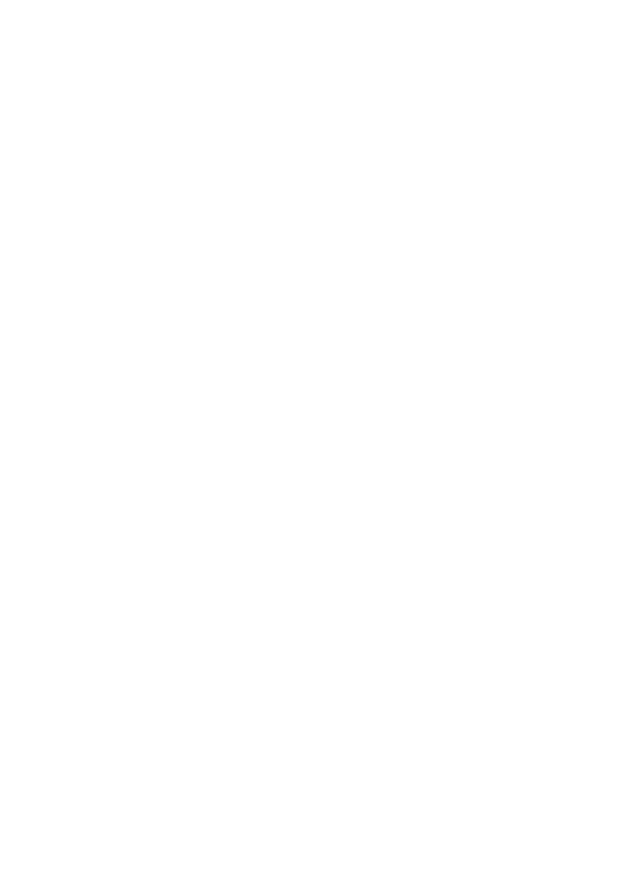
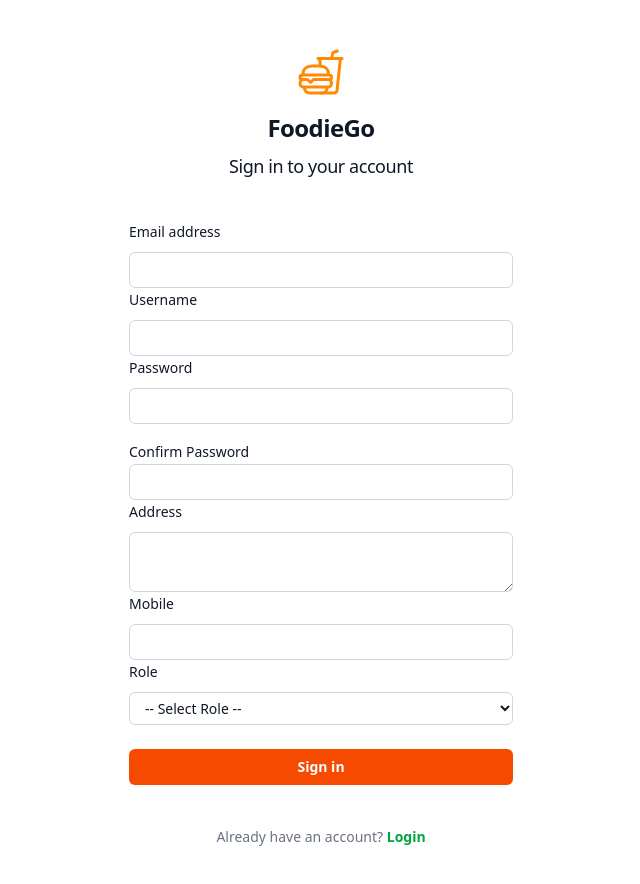
Before and after one commit to sumanthgubbala/FoodieGo-front-end, a React (Vite) app: page /signup in a window 1280 px wide. Before the commit this address had no page. Shown: the top 884 px of the page, without its empty margins (319-959 px from the left). Before the commit the page ends 800 px from the top, so only its background shows below. Built offline with nearby package versions, Linux system fonts and the light colour scheme.

Commit message:
signup and form validation functionality

```diff
--- a/src/App.jsx
+++ b/src/App.jsx
@@ -3,6 +3,7 @@ import './App.css'
 import Login from './components/Login'
 import { BrowserRouter as Router, Routes, Route } from 'react-router-dom';
 import Home from './pages/Home';
+import Signup from './components/Signup';
 
 function App() {
   return (
@@ -10,6 +11,7 @@ function App() {
       <Routes>
         <Route path="/" element={<Home />} />
         <Route path="/login" element={<Login />} />
+        <Route path="/signup" element={<Signup/>}/>
       </Routes>
     </Router>
   )
--- a/src/components/Login.jsx
+++ b/src/components/Login.jsx
@@ -29,7 +29,7 @@ const Login = () => {
         try {
             const basicAuth = 'Basic ' + btoa(`${formData.username}:${formData.password}`);
             console.log(basicAuth);
-            const response = await fetch('http://localhost:1234/menuItems/all', {
+            const response = await fetch('http://localhost:8080/menuItems/all', {
 
                 headers: {
                     Authorization: basicAuth
@@ -62,6 +62,9 @@ const Login = () => {
                         <FormLabel htmlFor='password' className='mt-3'>Password</FormLabel>
                         <Input id='password' type='password' name='password' value={formData.password} onChange={handleChange} border={'black 1px solid'} width={'15.0'}
                             className=' p-1 mt-2 rounded-md' required />
+                        <div class="text-sm">
+                                    <a href="#" class="font-semibold text-red-600 hover:text-indigo-500">Forgot password?</a>
+                        </div>
                         <Container mt={8} gap={4}>
                             <Button type='submit' className='mt-3 text-white bg-orange-400 border-2 border-orange-500 hover:bg-white hover:text-orange-400 font-semibold rounded-md px-6 py-2 duration-200 hidden md:block'>
                                 Login
@@ -69,6 +72,7 @@ const Login = () => {
                         </Container>
                     </FormControl>
                 </form>
+                Dont have an account? <a href="/signup" className='text-orange-500 font-semibold'>Sign Up</a>
             </Container>
         </div>
 
--- /dev/null
+++ b/src/components/Signup.jsx
@@ -0,0 +1,108 @@
+import React,{useState} from 'react'
+import { IoFastFoodOutline } from "react-icons/io5";
+
+const Signup = () => {
+    //password matching
+    const [signupData, setSignupData] = useState({
+        email: '',
+        username: '',
+        password: '',
+        confirm_password: '',
+        address: '',
+        mobile_no: '',
+        role: ''
+    });
+
+    const [passData,setPassData] = useState({
+        password: '',
+        confirm_password: ''
+    });
+    const [err,setErr] = useState('');
+    const handleChange = (e) => {
+        const { name, value } = e.target;
+        setSignupData({
+            ...signupData,[name]:value,
+        })
+        setPassData({
+            ...passData,[name]:value,
+        });
+    }
+    const handleSubmit = (e) => {
+        e.preventDefault();
+        if(passData.password!== passData.confirm_password) {
+            setErr('Passwords do not match');
+            return;
+        }
+        else
+        {
+            setErr('');
+            console.log('Form submitted successfully', signupData);
+            // total form data
+            console.log(passData)
+        }
+    }
+    return (
+        <div>
+            <div className="flex min-h-full flex-col justify-center px-6 py-12 lg:px-8">
+                <div className="sm:mx-auto sm:w-full sm:max-w-sm flex flex-col items-center text-center">
+                    <IoFastFoodOutline className="text-orange-400 text-5xl mb-4" />
+                    <h1 className="text-2xl font-bold tracking-tight text-gray-900">FoodieGo</h1>
+                    <h3 className="mt-2 text-lg font-medium tracking-tight text-gray-900">Sign in to your account</h3>
+                </div>
+
+
+                <div className="mt-10 sm:mx-auto sm:w-full sm:max-w-sm">
+                    <form className="space-y-6" method="POST" onSubmit={handleSubmit}>
+                        <div>
+                            <label for="email" className="block text-sm/6 font-medium text-gray-900">Email address</label>
+                            <div className="mt-2">
+                                <input type="email" name="email" id="email" required className="block w-full rounded-md bg-white px-3 py-1.5 text-base text-gray-900 outline-1 -outline-offset-1 outline-gray-300 placeholder:text-gray-400 focus:outline-2 focus:-outline-offset-2 focus:outline-indigo-600 sm:text-sm/6" onChange={handleChange}/>
+                            </div>
+                            <label for="username" className="block text-sm/6 font-medium text-gray-900">Username</label>
+                            <div className="mt-2">
+                                <input type="text" name="username" id="username"  required className="block w-full rounded-md bg-white px-3 py-1.5 text-base text-gray-900 outline-1 -outline-offset-1 outline-gray-300 placeholder:text-gray-400 focus:outline-2 focus:-outline-offset-2 focus:outline-indigo-600 sm:text-sm/6" onChange={handleChange}/>
+                            </div>
+                            <label for="password" className="block text-sm/6 font-medium text-gray-900">Password</label>
+                            <div className="mt-2">
+                                <input type="password" name="password" id="password"  required className="block w-full rounded-md bg-white px-3 py-1.5 text-base text-gray-900 outline-1 -outline-offset-1 outline-gray-300 placeholder:text-gray-400 focus:outline-2 focus:-outline-offset-2 focus:outline-indigo-600 sm:text-sm/6" onChange={handleChange}/>
+                                <label for="confirm_password" className="block text-sm/6 font-medium text-gray-900 mt-4">Confirm Password</label>
+                                <input type="password" name="confirm_password" id="confirm_password" required className="block w-full rounded-md bg-white px-3 py-1.5 text-base text-gray-900 outline-1 -outline-offset-1 outline-gray-300 placeholder:text-gray-400 focus:outline-2 focus:-outline-offset-2 focus:outline-indigo-600 sm:text-sm/6" onChange={handleChange}/>
+                            </div>
+                            {err && <p className="text-red-500 text-sm mt-2">{err}</p>}
+                            <label for="username" className="block text-sm/6 font-medium text-gray-900">Address</label>
+                            <div className="mt-2">
+                                <textarea type="text" name="address" id="address"  required className="block w-full rounded-md bg-white px-3 py-1.5 text-base text-gray-900 outline-1 -outline-offset-1 outline-gray-300 placeholder:text-gray-400 focus:outline-2 focus:-outline-offset-2 focus:outline-indigo-600 sm:text-sm/6" onChange={handleChange}/>
+                            </div>
+                            <label for="mobile_no" className="block text-sm/6 font-medium text-gray-900">Mobile</label>
+                            <div className="mt-2">
+                                <input type="text" name="mobile_no" id="mobile_no"  required className="block w-full rounded-md bg-white px-3 py-1.5 text-base text-gray-900 outline-1 -outline-offset-1 outline-gray-300 placeholder:text-gray-400 focus:outline-2 focus:-outline-offset-2 focus:outline-indigo-600 sm:text-sm/6" onChange={handleChange}/>
+                            </div>
+                            <label for="role" className="block text-sm/6 font-medium text-gray-900">Role</label>
+                            <div className="mt-2">
+                                <select name="role" id="role" required className="block w-full rounded-md bg-white px-3 py-1.5 text-base text-gray-900 outline outline-1 -outline-offset-1 outline-gray-300 focus:outline-2 focus:-outline-offset-2 focus:outline-indigo-600 sm:text-sm/6" onChange={handleChange}>
+                                    <option value="">-- Select Role --</option>
+                                    <option value="account_settings">Customer</option>
+                                    <option value="support">Service</option>
+                                </select>
+                            </div>
+                        </div>
+
+                        <div>
+
+                        </div>
+
+                        <div>
+                            <button type="submit" className="flex w-full justify-center rounded-md bg-orange-600 px-3 py-1.5 text-sm/6 font-semibold text-white shadow-xs focus-visible:outline-2 focus-visible:outline-offset-2">Sign in</button>
+                        </div>
+                    </form>
+                    <p className="mt-10 text-center text-sm/6 text-gray-500">
+                        Already have an account?{' '}
+                        <a href="/login" className="font-semibold leading-6 text-green-600 hover:text-green-500">Login</a>
+                    </p>
+                </div>
+            </div>
+        </div>
+    )
+}
+
+export default Signup;
--- a/src/pages/Home.jsx
+++ b/src/pages/Home.jsx
@@ -10,7 +10,7 @@ const Home = () => {
     <div>
         <NavBar />
         <CategoryList />
-        {/* <RestaurantList /> */}
+        <RestaurantList />
         <MenuItems />
     </div>
   )
--- a/src/utils/apis.js
+++ b/src/utils/apis.js
@@ -4,7 +4,7 @@ import axios from "axios";
 const GetCategory = async()  =>{
 
     try{
-        const res = await axios.get("http://localhost:1234/category/home");
+        const res = await axios.get("http://localhost:8080/category/home");
 
     return res.data;
     }
@@ -18,7 +18,7 @@ export default GetCategory;
 
 export const GetRestaurants = async() =>{
     try{
-        const res = await axios.get("http://localhost:1234/restaurant/all");
+        const res = await axios.get("http://localhost:8080/restaurant/all");
        // console.log(res.data)
         return res.data;
     }catch(err){
@@ -28,7 +28,7 @@ export const GetRestaurants = async() =>{
 
 export const GetMenuItems = async() =>{
     try{
-        const res = await axios.get("http://localhost:1234/menuItems/all");
+        const res = await axios.get("http://localhost:8080/menuItems/all");
        // console.log(res.data)
         return res.data;
     }catch(err){
```
Also changed, not shown: package.json (+5 -2 lines), 1 other file (tests, documents, lock files or other folders).
